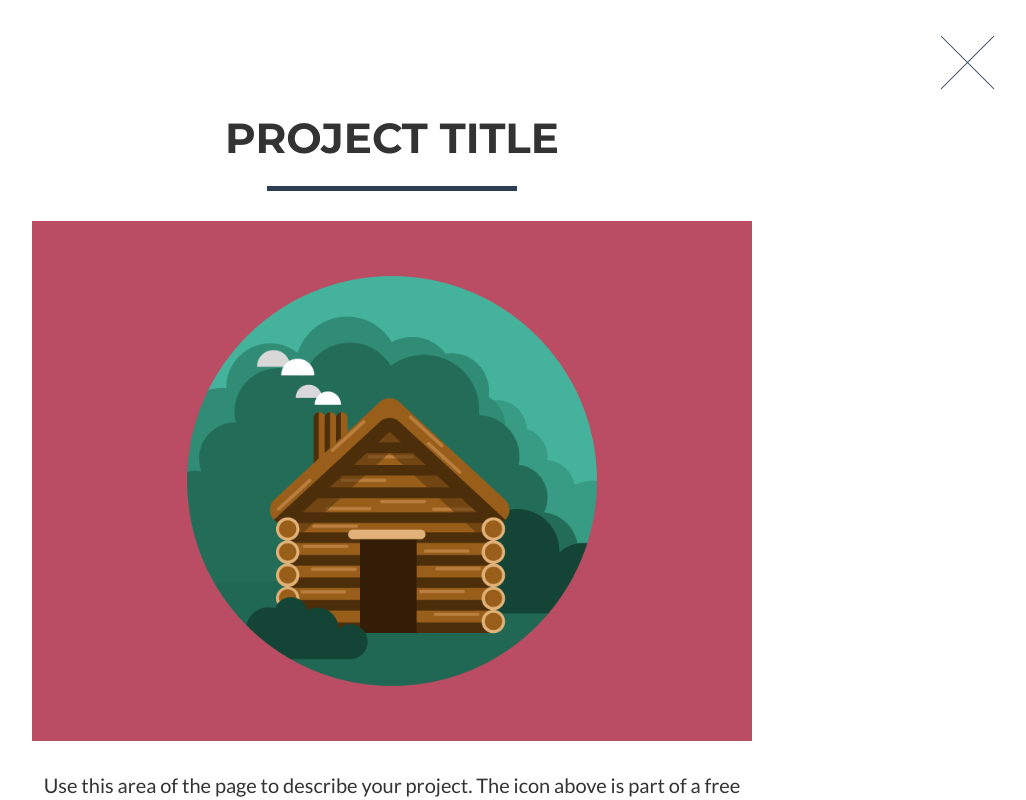
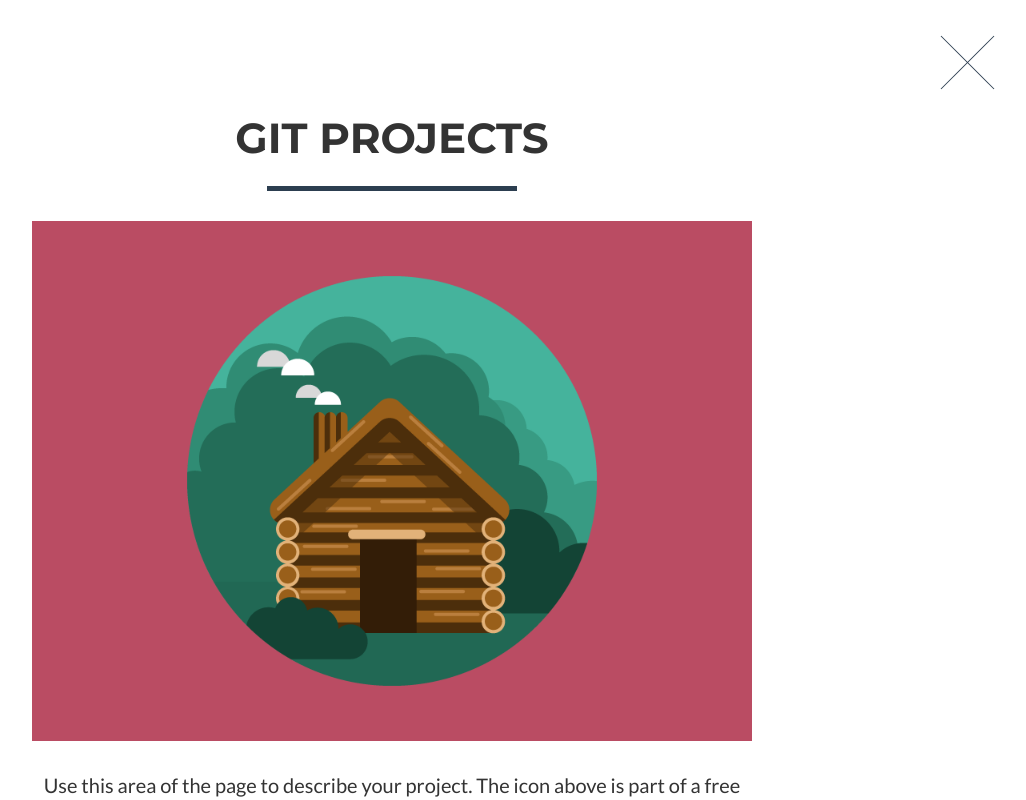
Before and after one commit to vijaykumaryenne/medrecwebsite, a website: page index.html in a window 1280 px wide. Both pictures are taken after a click on the link 250 px from the left and 1080 px from the top of the page. Shown: the part 680-1480 px from the top of the page, without its empty margins (248-1274 px from the left). Drawn offline with nearby package versions, Linux system fonts and the light colour scheme.

```diff
--- a/index.html
+++ b/index.html
@@ -347,7 +347,7 @@
                 <div class="row">
                     <div class="col-lg-8 col-lg-offset-2">
                         <div class="modal-body">
-                            <h2>Project Title</h2>
+                            <h2>GIT Projects</h2>
                             <hr class="star-primary">
                             <img src="img/portfolio/cabin.png" class="img-responsive img-centered" alt="">
                             <p>Use this area of the page to describe your project. The icon above is part of a free icon set by <a href="https://sellfy.com/p/8Q9P/jV3VZ/">Flat Icons</a>. On their website, you can download their free set with 16 icons, or you can purchase the entire set with 146 icons for only $12!</p>
@@ -384,7 +384,7 @@
                 <div class="row">
                     <div class="col-lg-8 col-lg-offset-2">
                         <div class="modal-body">
-                            <h2>Project Title</h2>
+                            <h2>Teach me</h2>
                             <hr class="star-primary">
                             <img src="img/portfolio/cake.png" class="img-responsive img-centered" alt="">
                             <p>Use this area of the page to describe your project. The icon above is part of a free icon set by <a href="https://sellfy.com/p/8Q9P/jV3VZ/">Flat Icons</a>. On their website, you can download their free set with 16 icons, or you can purchase the entire set with 146 icons for only $12!</p>
@@ -421,7 +421,7 @@
                 <div class="row">
                     <div class="col-lg-8 col-lg-offset-2">
                         <div class="modal-body">
-                            <h2>Project Title</h2>
+                            <h2>External APIs</h2>
                             <hr class="star-primary">
                             <img src="img/portfolio/circus.png" class="img-responsive img-centered" alt="">
                             <p>Use this area of the page to describe your project. The icon above is part of a free icon set by <a href="https://sellfy.com/p/8Q9P/jV3VZ/">Flat Icons</a>. On their website, you can download their free set with 16 icons, or you can purchase the entire set with 146 icons for only $12!</p>
@@ -458,7 +458,7 @@
                 <div class="row">
                     <div class="col-lg-8 col-lg-offset-2">
                         <div class="modal-body">
-                            <h2>Project Title</h2>
+                            <h2>Internal APIs</h2>
                             <hr class="star-primary">
                             <img src="img/portfolio/game.png" class="img-responsive img-centered" alt="">
                             <p>Use this area of the page to describe your project. The icon above is part of a free icon set by <a href="https://sellfy.com/p/8Q9P/jV3VZ/">Flat Icons</a>. On their website, you can download their free set with 16 icons, or you can purchase the entire set with 146 icons for only $12!</p>
@@ -495,7 +495,7 @@
                 <div class="row">
                     <div class="col-lg-8 col-lg-offset-2">
                         <div class="modal-body">
-                            <h2>Project Title</h2>
+                            <h2>Team</h2>
                             <hr class="star-primary">
                             <img src="img/portfolio/safe.png" class="img-responsive img-centered" alt="">
                             <p>Use this area of the page to describe your project. The icon above is part of a free icon set by <a href="https://sellfy.com/p/8Q9P/jV3VZ/">Flat Icons</a>. On their website, you can download their free set with 16 icons, or you can purchase the entire set with 146 icons for only $12!</p>
@@ -532,7 +532,7 @@
                 <div class="row">
                     <div class="col-lg-8 col-lg-offset-2">
                         <div class="modal-body">
-                            <h2>Project Title</h2>
+                            <h2>Hackathons</h2>
                             <hr class="star-primary">
                             <img src="img/portfolio/submarine.png" class="img-responsive img-centered" alt="">
                             <p>Use this area of the page to describe your project. The icon above is part of a free icon set by <a href="https://sellfy.com/p/8Q9P/jV3VZ/">Flat Icons</a>. On their website, you can download their free set with 16 icons, or you can purchase the entire set with 146 icons for only $12!</p>
```
